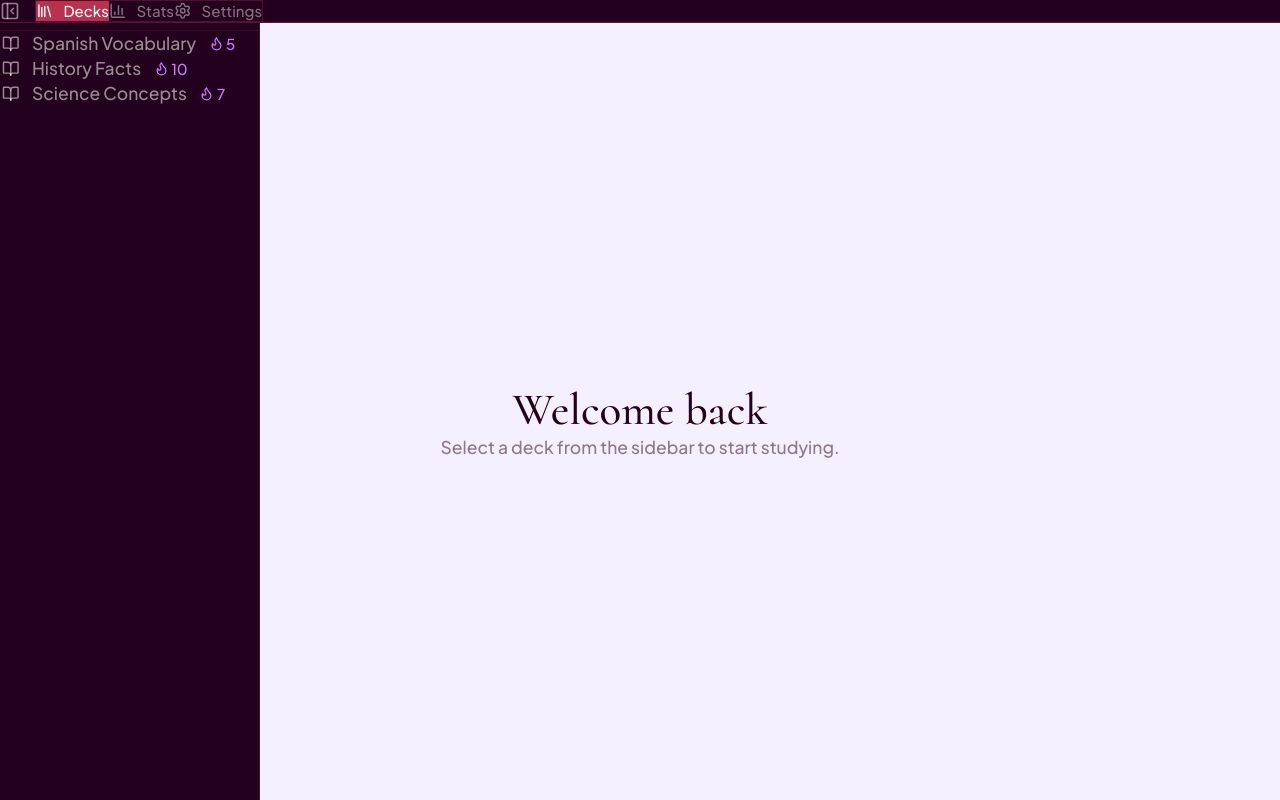
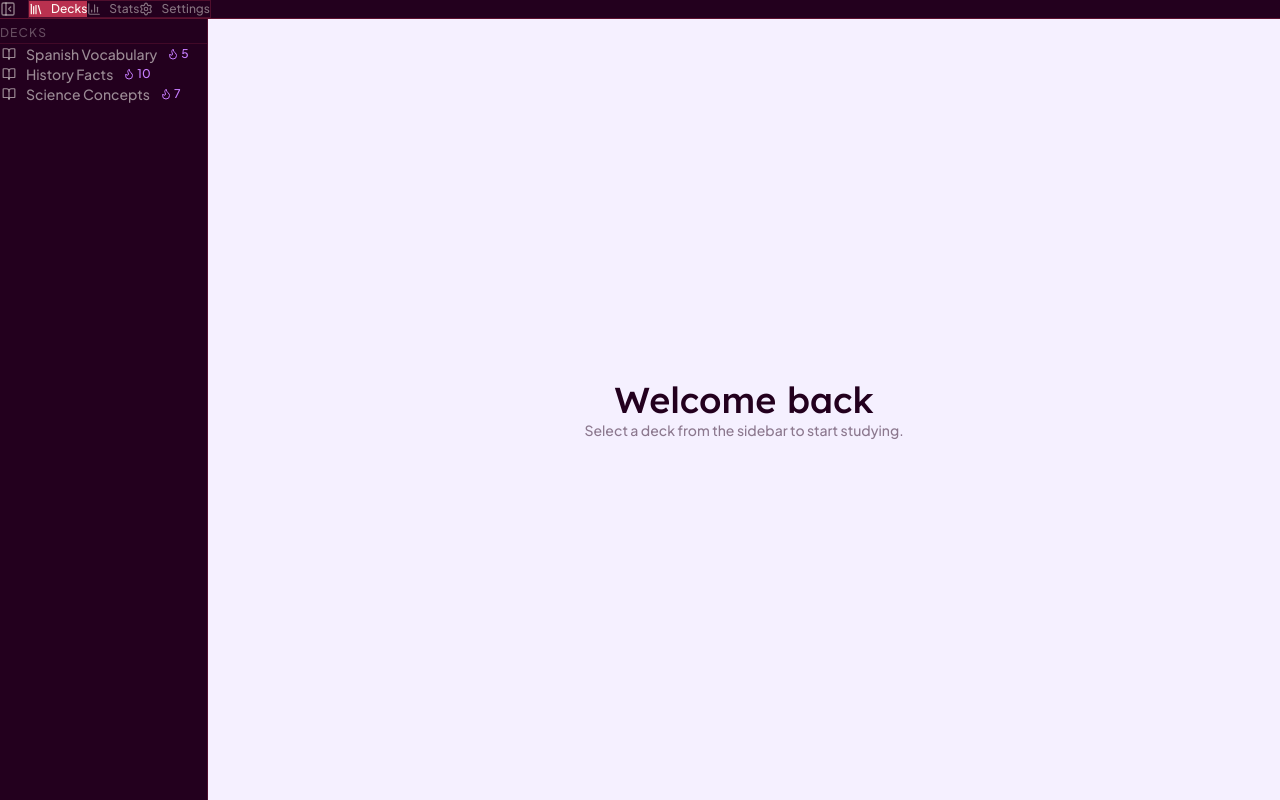
Before and after one commit to travisfriesen/devhacks2026, a React (Vite) app: page / in a window 1280 px wide. Built offline with nearby package versions, Linux system fonts and the light colour scheme.

Commit message:
bugfix: Holy cow I'm goated, I'm also so stupid but I managed to fix it

```diff
--- a/index.html
+++ b/index.html
@@ -23,6 +23,17 @@
         <link
             href="https://fonts.googleapis.com/css2?family=Cormorant:ital,wght@0,300..700;1,300..700&family=Plus+Jakarta+Sans:ital,wght@0,200..800;1,200..800&display=swap"
             rel="stylesheet" />
+
+        <link
+            rel="preconnect"
+            href="https://fonts.googleapis.com" />
+        <link
+            rel="preconnect"
+            href="https://fonts.gstatic.com"
+            crossorigin />
+        <link
+            href="https://fonts.googleapis.com/css2?family=Cormorant:ital,wght@0,300..700;1,300..700&family=Lexend:wght@100..900&family=Plus+Jakarta+Sans:ital,wght@0,200..800;1,200..800&family=Ubuntu:ital,wght@0,300;0,400;0,500;0,700;1,300;1,400;1,500;1,700&display=swap"
+            rel="stylesheet" />
     </head>
     <body>
         <div id="root"></div>
--- a/src/App.tsx
+++ b/src/App.tsx
@@ -2,6 +2,7 @@ import React from "react";
 
 import TabBar from "@/components/TabBar/TabBar";
 import Sidebar from "@/components/Sidebar/Sidebar";
+
 import Header from "@/components/Header/Header";
 import Dashboard from "@/pages/Dashboard";
 import Deck from "@/pages/Deck";
@@ -31,12 +32,10 @@ const App = () => {
     return (
         <div className="w-screen h-screen overflow-hidden flex flex-col bg-background">
             <Header />
-            <Sidebar />
-            <div
-                className="flex flex-col flex-1 overflow-hidden"
-                style={{ paddingTop: "44px" }}>
-                <TabBar />
-                <div className="flex flex-1 overflow-hidden">
+            <div className="flex flex-1 overflow-hidden">
+                <Sidebar />
+                <div className="flex flex-col flex-1 overflow-hidden">
+                    <TabBar />
                     <main className="flex-1 overflow-y-auto">
                         {renderMain()}
                     </main>
--- a/src/components/Header/Header.tsx
+++ b/src/components/Header/Header.tsx
@@ -1,7 +1,6 @@
 import { useAppStore } from "@/store/useAppStore";
 import { PanelLeftClose, PanelLeft } from "lucide-react";
 import React from "react";
-import { useLocation, useNavigate } from "react-router-dom";
 import { NAV_ITEMS } from "../../global/constants";
 
 const Header = () => {
@@ -11,7 +10,7 @@ const Header = () => {
     const activeView = activeTabId ? null : navView; // if a tab is active, consider the view to be "tab" for header purposes, eh whatever I'm tried
 
     return (
-        <header className="fixed top-0 left-0 right-0 z-40 flex items-center justify-between px-4 py-2 border-b border-secondary/40 bg-primary">
+        <header className="z-40 flex items-center justify-between px-4 py-2 border-b border-secondary/40 bg-primary">
             <div className="flex items-center gap-3">
                 <button
                     onClick={toggleSidebar}
--- a/src/components/Sidebar/Sidebar.tsx
+++ b/src/components/Sidebar/Sidebar.tsx
@@ -42,7 +42,7 @@ const Sidebar = () => {
     if (!sidebarVisible) return null;
 
     return (
-        <aside className="w-52 h-full fixed shrink-0 bg-primary border-r border-secondary/30 overflow-y-auto flex flex-col">
+        <aside className="w-52 h-full shrink-0 bg-primary border-r border-secondary/30 overflow-y-auto flex flex-col">
             <div className="px-4 py-3 border-b border-secondary/20">
                 <span className="font-ui text-xs uppercase tracking-widest text-paper/30">
                     Decks
--- a/src/renderer.tsx
+++ b/src/renderer.tsx
@@ -29,12 +29,9 @@
 import "./theme/index.css";
 import App from "./App";
 import { createRoot } from "react-dom/client";
-import { MemoryRouter } from "react-router-dom";
 
 const container = document.getElementById("root");
 const root = createRoot(container!);
 root.render(
-    <MemoryRouter>
         <App />
-    </MemoryRouter>,
 );
--- a/src/theme/index.css
+++ b/src/theme/index.css
@@ -17,9 +17,9 @@
 }
 
 :root {
-    font-family: "Cormorant", serif;
+    font-family: "Lexend", serif;
     font-optical-sizing: auto;
-    font-size: 1.25rem;
+    font-size: 1rem;
     font-weight: 500;
     font-style: normal;
 }
```
